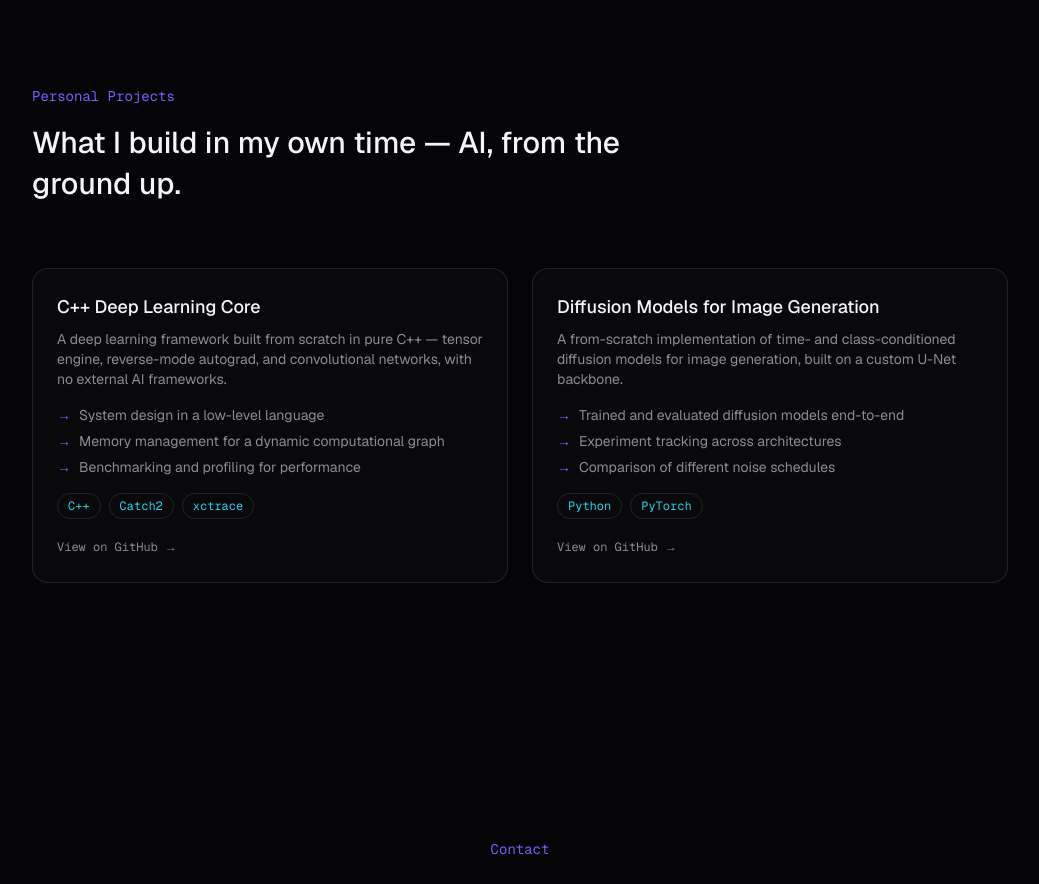
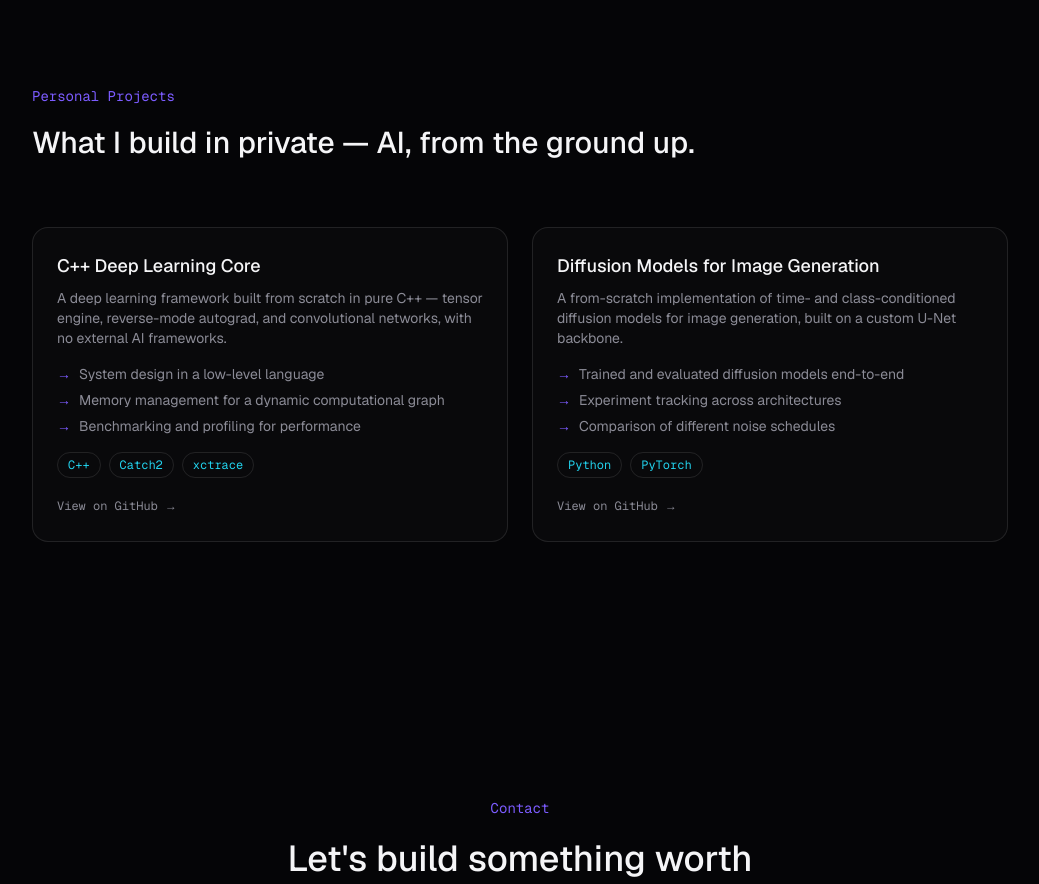
Before and after one commit to MarcoKl99/marcokl-website, a Next.js app: page / in a window 1280 px wide. Shown: the part 4940-5824 px from the top of the page, without its empty margins (120-1159 px from the left). Built offline with nearby package versions, Linux system fonts and the light colour scheme.

Commit message:
feat: Small change of wording for the section on private projects

```diff
--- a/src/components/projects.tsx
+++ b/src/components/projects.tsx
@@ -34,7 +34,7 @@ export function Projects() {
       <Reveal>
         <h2 className="font-mono text-sm text-accent">Personal Projects</h2>
         <p className="mt-4 max-w-2xl text-2xl font-medium leading-snug text-foreground sm:text-3xl">
-          What I build in my own time — AI, from the ground up.
+          What I build in private — AI, from the ground up.
         </p>
       </Reveal>
 
```
